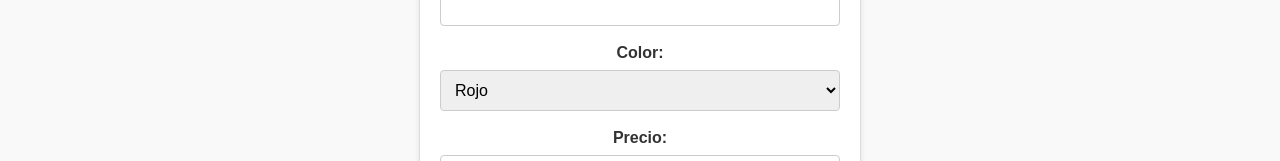
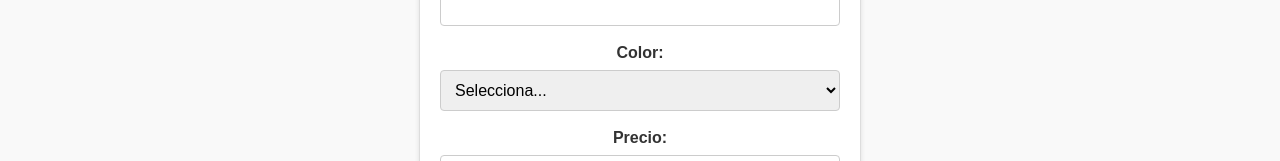
Before and after one commit to nicomm161/Tienda-Coches, a React (Vite) app: page /formulario in a window 1280 px wide. Shown: the part 471-632 px from the top of the page. Built offline with nearby package versions, Linux system fonts and the light colour scheme.

Commit message:
depuracion de codigo

```diff
--- a/package.json
+++ b/package.json
@@ -12,6 +12,7 @@
   "dependencies": {
     "react": "^19.0.0",
     "react-dom": "^19.0.0",
+    "react-hook-form": "^7.54.2",
     "react-router-dom": "^7.3.0"
   },
   "devDependencies": {
--- a/src/Formulario.jsx
+++ b/src/Formulario.jsx
@@ -1,204 +1,161 @@
-import React, { useState, useContext } from 'react';
+import React, { useContext, useState } from 'react';
+import { useForm } from "react-hook-form";
 import { CocheContext } from './CocheContexto';
 import './Formulario.css';
 
+// Componente para agregar un nuevo coche
 const Formulario = () => {
-  // Agregamos el contexto al form
+  // Obtenemos la función del contexto para agregar coches
   const { agregarCoche } = useContext(CocheContext);
 
-  //Utilizamos el useState para manejar los datos de nuestro formularip
-  const [formData, setFormData] = useState({
-    marca: '',
-    modelo: '',
-    año: '',
-    color: '',
-    precio: '',
-    kilometraje: '',
-    motor: '',
-    transmision: '',
-    tipo_combustible: [],
-    caracteristicas: '',
-    descripcion: '',
-    imagen: '',
-    reservado: false
-  });
+  // Hook para manejar el formulario y sus validaciones
+  const { register, handleSubmit, setValue, reset, formState: { errors } } = useForm();
 
-  // Creamos un evento para cambiar los valores
-  const handleChange = (e) => {
-    //Eventos manejados con target
-    const { name, value, type, checked } = e.target;
-    //Si la casilla reservado es marcada actualiza el valor correspondiente en formData (campo reservado)
-    if (type === 'checkbox') {
-      if (name === 'reservado') {
-        setFormData({
-          ...formData,
-          [name]: checked
-        });
-      } else {
-        //Variable auxiliar para marcar el tipo de combustible
-        const tiposCombustible = formData.tipo_combustible;
-        //Si marcan los tipos de combustible agrega el valor al formData y si no los elimina (marca vacío)
-        if (checked) {
-          tiposCombustible.push(value);
-        } else {
-          const index = tiposCombustible.indexOf(value);
-          if (index > -1) {
-            tiposCombustible.splice(index, 1);
-          }
-        }
-        //Llamamos al setter para actualizar el tipo de combustible de formData
-        setFormData({
-          ...formData,
-          tipo_combustible: tiposCombustible
-        });
-      }
-    } else {
-      setFormData({
-        ...formData,
-        [name]: value,
-      });
+  // Estado para manejar la imagen seleccionada
+  const [imagen, setImagen] = useState("");
+
+  // Función para manejar el cambio de imagen
+  const handleImageChange = (e) => {
+    const archivo = e.target.files[0]; // Obtenemos el archivo seleccionado
+    if (archivo) {
+      const imagenCoche = `public/images/${archivo.name}`; // Ruta de la imagen
+      setImagen(imagenCoche); // Guardamos la ruta en el estado
+      setValue("imagen", imagenCoche); // Actualizamos el valor del formulario
     }
   };
 
-  //Creamos un evento para cambiar las imagenes y actualizamos su estado
-  const handleImageChange = (e) => {
-    const archivo = e.target.files[0];
-    if (archivo) {
-      const imagenCoche = `public/images/${archivo.name}`;
-      setFormData({
-        ...formData,
-        imagen: imagenCoche
-      });
-    }
-  };
+  // Función que se ejecuta al enviar el formulario
+  const onSubmit = (data) => {
+    // Agregamos el coche con los datos del formulario
+    agregarCoche({
+      ...data,
+      año: parseInt(data.año), // Convertimos el año a número
+      precio: parseFloat(data.precio), // Convertimos el precio a número decimal
+      kilometraje: parseInt(data.kilometraje), // Convertimos el kilometraje a número
+      caracteristicas: data.caracteristicas.split(',').map((item) => item.trim()), // Convertimos las características en un array
+      reservado: data.reservado || false, // Por defecto, el coche no está reservado
+      imagen // Agregamos la imagen seleccionada
+    });
 
-  //Creamos un evento para enviar los datos a la funcion agregar coche de nuestro contexto
-
-  const handleSubmit = (e) => {
-    e.preventDefault();
-    agregarCoche({
-      ...formData,
-      //Paso los valores a integer o float
-      año: parseInt(formData.año),
-      precio: parseFloat(formData.precio),
-      kilometraje: parseInt(formData.kilometraje),
-      //Divide la cadena recortando cada elemento del parámetro
-      caracteristicas: formData.caracteristicas.split(',').map((item) => item.trim()),
-      reservado: formData.reservado
-    });
-    //Setteo el formData para seguir agregando nuevos coches una vez de envíe
-    setFormData({
-      marca: '',
-      modelo: '',
-      año: '',
-      color: '',
-      precio: '',
-      kilometraje: '',
-      motor: '',
-      transmision: '',
-      tipo_combustible: [],
-      caracteristicas: '',
-      descripcion: '',
-      imagen: '',
-      reservado: false
-    });
+    reset(); // Reiniciamos el formulario
+    setImagen(""); // Limpiamos la imagen seleccionada
   };
 
   return (
     <div className="formulario-container">
       <h1>Agregar Nuevo Coche</h1>
-      {/* Agrego la acción onSubmit con mi evento creado previamente */}
-      <form onSubmit={handleSubmit} className="formulario">
+      <form onSubmit={handleSubmit(onSubmit)} className="formulario">
+
+        {/* Campo para la marca */}
         <div className="form-group">
           <label>Marca:</label>
-          {/* Agrego a cada uno de los input el evento handleChange creado previamente */}
-          <input type="text" name="marca" value={formData.marca} onChange={handleChange} required />
+          <input type="text" {...register("marca", { required: "La marca es obligatoria" })} />
+          {errors.marca && <p className="error">{errors.marca.message}</p>}
         </div>
+
+        {/* Campo para el modelo */}
         <div className="form-group">
           <label>Modelo:</label>
-          <input type="text" name="modelo" value={formData.modelo} onChange={handleChange} required />
+          <input type="text" {...register("modelo", { required: "El modelo es obligatorio" })} />
+          {errors.modelo && <p className="error">{errors.modelo.message}</p>}
         </div>
+
+        {/* Campo para el año */}
         <div className="form-group">
           <label>Año:</label>
-          <input type="number" name="año" value={formData.año} onChange={handleChange} required />
+          <input type="number" {...register("año", { required: "El año es obligatorio" })} />
+          {errors.año && <p className="error">{errors.año.message}</p>}
         </div>
+
+        {/* Campo para el color */}
         <div className="form-group">
           <label>Color:</label>
-          <select name="color" value={formData.color} onChange={handleChange} required>
+          <select {...register("color", { required: "Selecciona un color" })}>
+            <option value="">Selecciona...</option>
             <option value="Rojo">Rojo</option>
             <option value="Azul">Azul</option>
             <option value="Negro">Negro</option>
             <option value="Blanco">Blanco</option>
             <option value="Gris">Gris</option>
           </select>
+          {errors.color && <p className="error">{errors.color.message}</p>}
         </div>
+
+        {/* Campo para el precio */}
         <div className="form-group">
           <label>Precio:</label>
-          <input type="number" name="precio" value={formData.precio} onChange={handleChange} required />
+          <input type="number" {...register("precio", { required: "El precio es obligatorio" })} />
+          {errors.precio && <p className="error">{errors.precio.message}</p>}
         </div>
+
+        {/* Campo para el kilometraje */}
         <div className="form-group">
           <label>Kilometraje:</label>
-          <input type="number" name="kilometraje" value={formData.kilometraje} onChange={handleChange} required />
+          <input type="number" {...register("kilometraje", { required: "El kilometraje es obligatorio" })} />
+          {errors.kilometraje && <p className="error">{errors.kilometraje.message}</p>}
         </div>
+
+        {/* Campo para el motor */}
         <div className="form-group">
           <label>Motor:</label>
-          <input type="text" name="motor" value={formData.motor} onChange={handleChange} required />
+          <input type="text" {...register("motor", { required: "El motor es obligatorio" })} />
+          {errors.motor && <p className="error">{errors.motor.message}</p>}
         </div>
+
+        {/* Campo para la transmisión */}
         <div className="form-group">
           <label>Transmisión:</label>
-          <select name="transmision" value={formData.transmision} onChange={handleChange} required>
+          <select {...register("transmision", { required: "Selecciona la transmisión" })}>
+            <option value="">Selecciona...</option>
             <option value="Manual">Manual</option>
             <option value="Automático">Automático</option>
           </select>
+          {errors.transmision && <p className="error">{errors.transmision.message}</p>}
         </div>
+
+        {/* Campo para el tipo de combustible */}
         <div className="form-group">
           <label>Tipo de Combustible:</label>
           <div className="checkbox-group">
-            <label>
-              <input
-                type="checkbox"
-                name="tipo_combustible"
-                value="Gasolina"
-                checked={formData.tipo_combustible.includes('Gasolina')}
-                onChange={handleChange}
-              /> Gasolina
-            </label>
-            <label>
-              <input
-                type="checkbox"
-                name="tipo_combustible"
-                value="Eléctrico"
-                checked={formData.tipo_combustible.includes('Eléctrico')}
-                onChange={handleChange}
-              /> Eléctrico
-            </label>
-            <label>
-              <input
-                type="checkbox"
-                name="tipo_combustible"
-                value="Diésel"
-                checked={formData.tipo_combustible.includes('Diésel')}
-                onChange={handleChange}
-              /> Diésel
-            </label>
+            {["Gasolina", "Eléctrico", "Diésel"].map((tipo) => (
+              <label key={tipo}>
+                <input
+                  type="checkbox"
+                  value={tipo}
+                  {...register("tipo_combustible")}
+                /> {tipo}
+              </label>
+            ))}
           </div>
         </div>
+
+        {/* Campo para las características */}
         <div className="form-group">
-          <label>Características:</label>
-          <input type="text" name="caracteristicas" value={formData.caracteristicas} onChange={handleChange} required />
+          <label>Características (separadas por comas):</label>
+          <input type="text" {...register("caracteristicas", { required: "Las características son obligatorias" })} />
+          {errors.caracteristicas && <p className="error">{errors.caracteristicas.message}</p>}
         </div>
+
+        {/* Campo para la descripción */}
         <div className="form-group">
           <label>Descripción:</label>
-          <textarea name="descripcion" value={formData.descripcion} onChange={handleChange} required></textarea>
+          <textarea {...register("descripcion", { required: "La descripción es obligatoria" })}></textarea>
+          {errors.descripcion && <p className="error">{errors.descripcion.message}</p>}
         </div>
+
+        {/* Campo para la imagen */}
         <div className="form-group">
           <label>Imagen:</label>
-          <input type="file" name="imagen" onChange={handleImageChange} required />
+          <input type="file" onChange={handleImageChange} required />
         </div>
+
+        {/* Campo para el estado reservado */}
         <div className="form-group">
           <label>Reservado:</label>
-          <input type="checkbox" name="reservado" checked={formData.reservado} onChange={handleChange} />
+          <input type="checkbox" {...register("reservado")} />
         </div>
+
+        {/* Botón para enviar el formulario */}
         <button type="submit" className="submit-button">Agregar</button>
       </form>
     </div>
--- a/src/ItemCard.jsx
+++ b/src/ItemCard.jsx
@@ -1,77 +1,79 @@
 import React, { useState, useContext } from 'react';
+import { useForm } from "react-hook-form";
 import { CocheContext } from './CocheContexto';
 import './ItemCard.css';
 
+// Componente que representa una tarjeta de información de un coche
 export const ItemCard = ({ coche }) => {
+  // Obtenemos las funciones del contexto para eliminar y editar coches
   const { eliminarCoche, editarCoche } = useContext(CocheContext);
+
+  // Estado para controlar si se muestra más información del coche
   const [mas, setMas] = useState(false);
+
+  // Estado para controlar si estamos en modo edición
   const [editando, setEditando] = useState(false);
-  const [formData, setFormData] = useState({ ...coche });
 
-  //Función booleana para cuando den al botón mostrar más cambie el estado
-  const mostrarMas = () => {
-    setMas(!mas);
+  // Hook para manejar formularios con valores iniciales basados en el coche
+  const { register, handleSubmit, setValue } = useForm({
+    defaultValues: { ...coche }
+  });
+
+  // Función para activar el modo edición y rellenar el formulario con los datos del coche
+  const activarEdicion = () => {
+    setEditando(true);
+    // Rellenamos los valores del formulario con los datos actuales del coche
+    Object.keys(coche).forEach(key => setValue(key, coche[key]));
   };
 
-  //Actualiza el estado cuando el usuario edita los datos del coche
-
-  const handleChange = (e) => {
-    const { name, value } = e.target;
-    setFormData({
-      ...formData,
-      [name]: value,
-    });
-  };
-
-  //Envía los datos a la función editar coche y los cambia
-
-  const handleSubmit = (e) => {
-    e.preventDefault();
-    editarCoche(formData);
+  // Función que se ejecuta al enviar el formulario de edición
+  const onSubmit = (data) => {
+    // Actualizamos el coche con los nuevos datos
+    editarCoche({ ...coche, ...data });
+    // Salimos del modo edición
     setEditando(false);
   };
 
-  //Cambia el estado del coche y modifica su estado de reserva a true
+  // Función para alternar el estado de "reservado" del coche
   const toggleReservado = () => {
-    const cocheActualizado = { ...formData, reservado: !formData.reservado };
-    editarCoche(cocheActualizado);
-    setFormData(cocheActualizado);
-
+    editarCoche({ ...coche, reservado: !coche.reservado });
   };
 
   return (
     <div className="card">
       {editando ? (
-        // Formulario para actualizar el coche
-        <form onSubmit={handleSubmit}>
-          <input type="text" name="marca" value={formData.marca} onChange={handleChange} />
-          <input type="text" name="modelo" value={formData.modelo} onChange={handleChange} />
-          <input type="number" name="año" value={formData.año} onChange={handleChange} />
-          <input type="text" name="color" value={formData.color} onChange={handleChange} />
-          <input type="number" name="precio" value={formData.precio} onChange={handleChange} />
-          <input type="number" name="kilometraje" value={formData.kilometraje} onChange={handleChange} />
-          <input type="text" name="motor" value={formData.motor} onChange={handleChange} />
-          <input type="text" name="transmision" value={formData.transmision} onChange={handleChange} />
-          <input type="text" name="tipo_combustible" value={formData.tipo_combustible} onChange={handleChange} />
-          <textarea name="caracteristicas" value={formData.caracteristicas} onChange={handleChange} rows="5" cols="21"></textarea>
-          <textarea name="descripcion" value={formData.descripcion} onChange={handleChange} rows="10" cols="21"></textarea><br />
+        // Si estamos en modo edición, mostramos un formulario para editar los datos del coche
+        <form onSubmit={handleSubmit(onSubmit)}>
+          <input type="text" {...register("marca", { required: true })} placeholder="Marca" />
+          <input type="text" {...register("modelo", { required: true })} placeholder="Modelo" />
+          <input type="number" {...register("año", { required: true, min: 1900 })} placeholder="Año" />
+          <input type="text" {...register("color")} placeholder="Color" />
+          <input type="number" {...register("precio", { required: true, min: 0 })} placeholder="Precio" />
+          <input type="number" {...register("kilometraje", { required: true, min: 0 })} placeholder="Kilometraje" />
+          <input type="text" {...register("motor")} placeholder="Motor" />
+          <input type="text" {...register("transmision")} placeholder="Transmisión" />
+          <input type="text" {...register("tipo_combustible")} placeholder="Tipo de Combustible" />
+          <textarea {...register("caracteristicas")} rows="5" placeholder="Características"></textarea>
+          <textarea {...register("descripcion")} rows="10" placeholder="Descripción"></textarea><br />
           <button type="submit">Guardar</button>
+          <button type="button" onClick={() => setEditando(false)}>Cancelar</button>
         </form>
       ) : (
+        // Si no estamos en modo edición, mostramos la información del coche
         <>
-        {/* Carta que aparece en los coches */}
           <img src={coche.imagen} alt={coche.marca} />
           <h3>{coche.marca} {coche.modelo} ({coche.año})</h3>
           <p>Color: {coche.color}</p>
           <p>Precio: {coche.precio} €</p>
           {coche.reservado && <p>Reservado: ✔️</p>}
           <button onClick={toggleReservado}>
-                {coche.reservado ? 'Cancelar Reserva' : 'Reservar'}
+            {coche.reservado ? 'Cancelar Reserva' : 'Reservar'}
           </button>
-          <button onClick={mostrarMas}>
+          <button onClick={() => setMas(!mas)}>
             {mas ? 'Mostrar menos' : 'Mostrar más'}
           </button>
           {mas && (
+            // Si se activa "Mostrar más", mostramos información adicional del coche
             <div className="more">
               <p>Kilometraje: {coche.kilometraje} km</p>
               <p>Motor: {coche.motor}</p>
@@ -79,7 +81,8 @@ export const ItemCard = ({ coche }) => {
               <p>Combustible: {coche.tipo_combustible}</p>
               <p>Características: {coche.caracteristicas.join(', ')}</p>
               <p>Descripción: {coche.descripcion}</p>
-              {!coche.reservado && <button onClick={() => setEditando(true)}>Editar</button>}
+              {/* Botones para editar o eliminar el coche si no está reservado */}
+              {!coche.reservado && <button onClick={activarEdicion}>Editar</button>}
               {!coche.reservado && <button onClick={() => eliminarCoche(coche.id)}>Eliminar</button>}
             </div>
           )}
```
Also changed, not shown: 1 other file (tests, documents, lock files or other folders).
